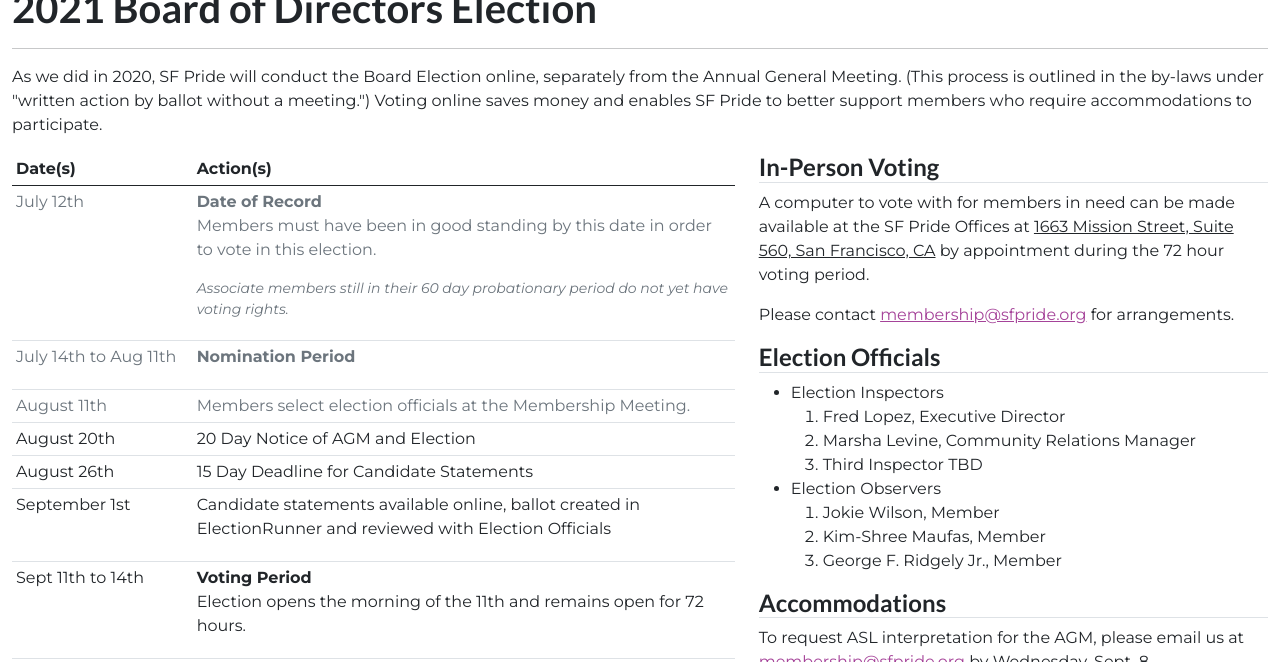
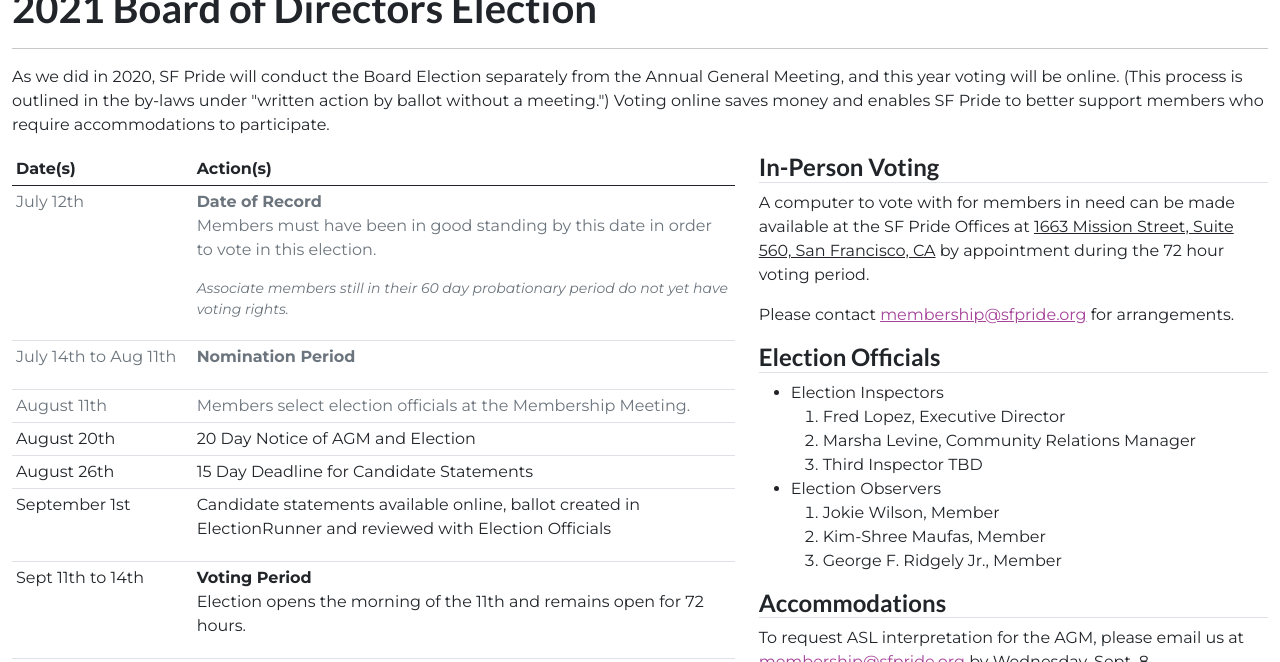
Before and after one commit to sfpride/members, a Jekyll site: the page built from election/index.html, in a window 1280 px wide and 900 px high, cut to the strip 238-900 px from the top of the window. Built offline with Jekyll 4.4.1, drawn with Linux system fonts in a browser that asks for light colours.

Commit message:
correct language around online election
previously read like we voted online in 2020, which is not the case.

```diff
--- a/election/index.html
+++ b/election/index.html
@@ -35,7 +35,7 @@ title: 2021 Board Election
 
     <div class="row">
         <div class="col">
-            <p>As we did in 2020, SF Pride will conduct the Board Election online, separately from the Annual General Meeting. (This process is outlined in the by-laws under "written action by ballot without a meeting.") Voting online saves money and enables SF Pride to better support members who require accommodations to participate.</p>
+            <p>As we did in 2020, SF Pride will conduct the Board Election separately from the Annual General Meeting, and this year voting will be online. (This process is outlined in the by-laws under "written action by ballot without a meeting.") Voting online saves money and enables SF Pride to better support members who require accommodations to participate.</p>
         </div>
     </div>
 
```
